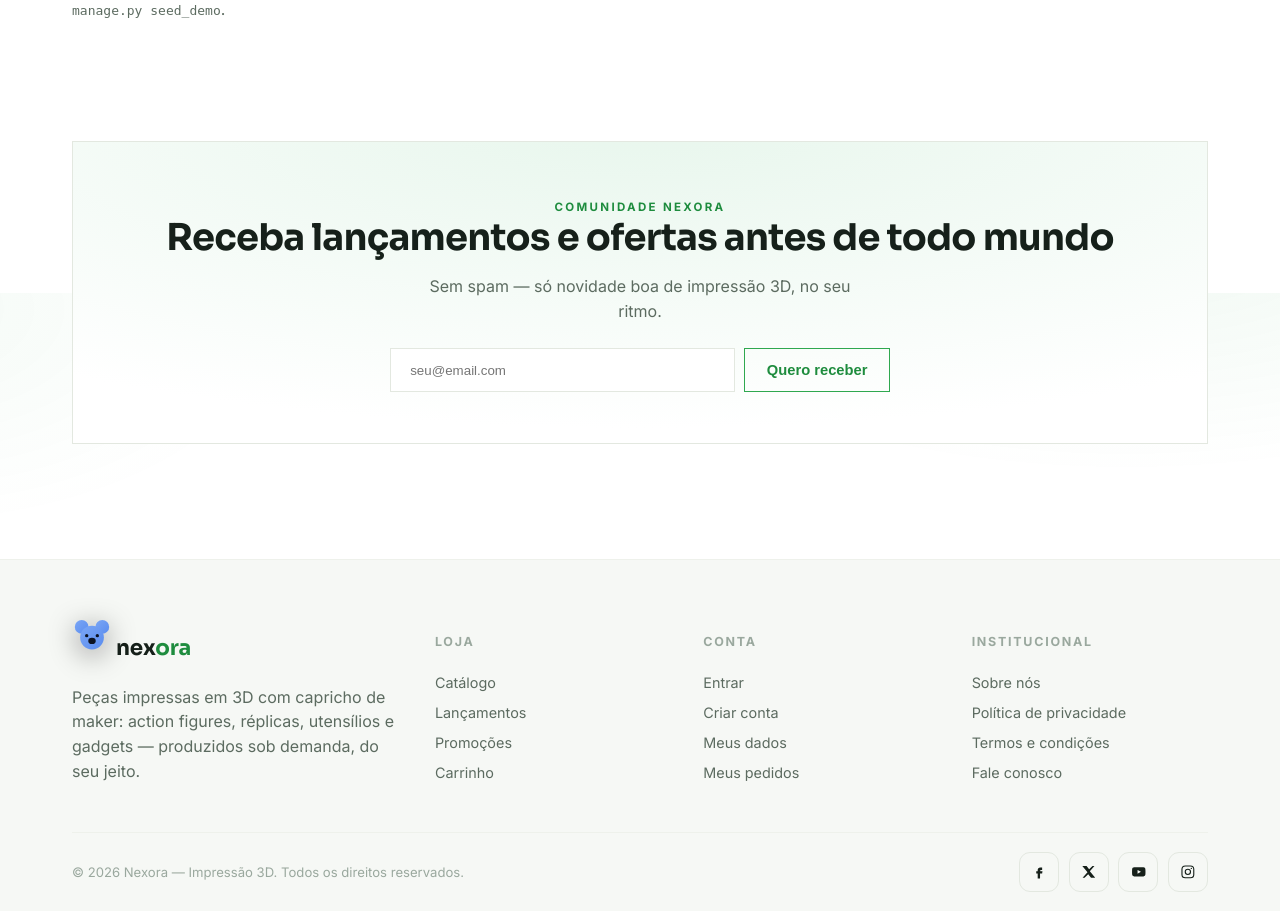
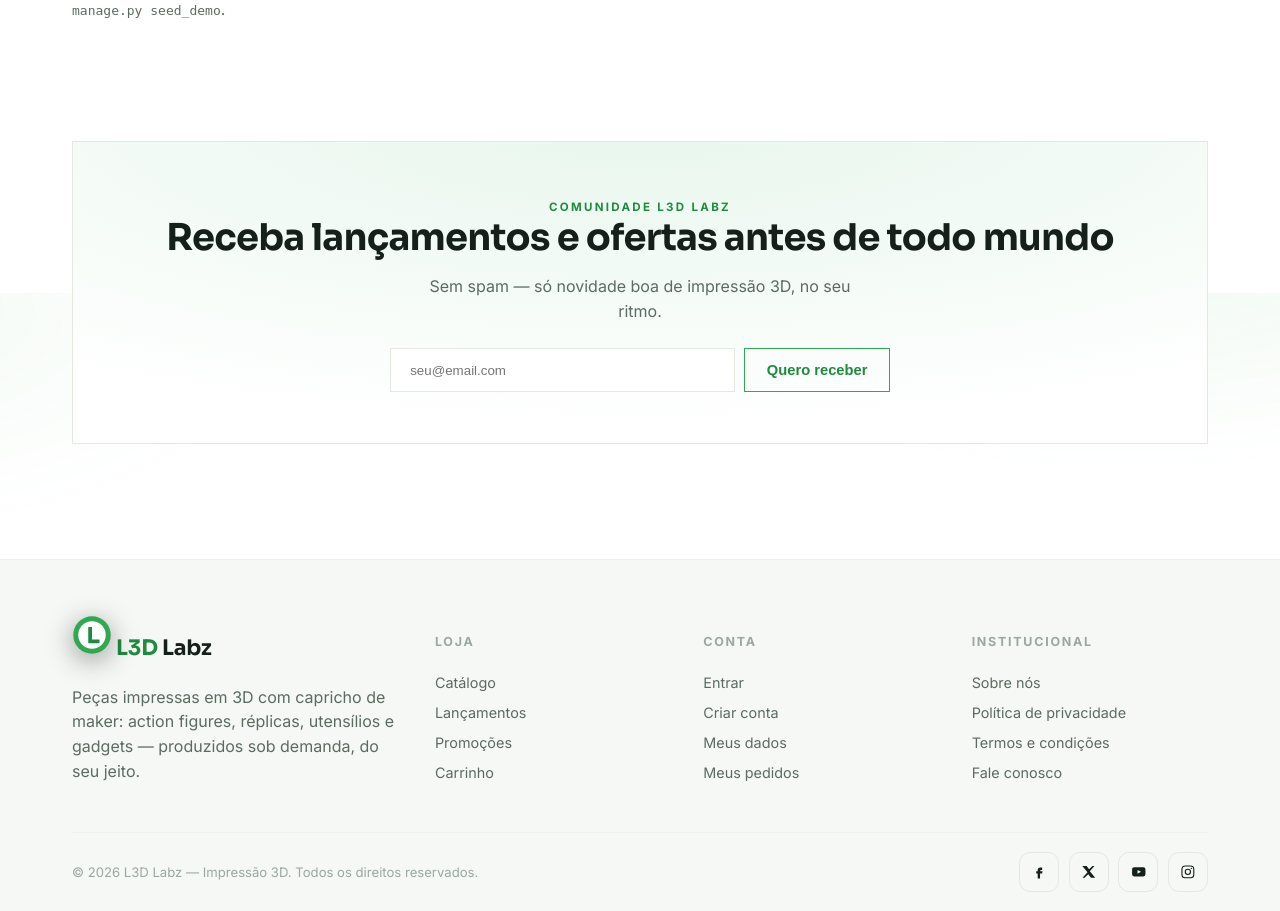
Before and after one commit to luixsouza/l3d-labz-site, a Django app: template apps/core/templates/core/home.html in a window 1280 px wide. Shown: the part 1307-2218 px from the top of the page. Run offline with Django 5.2, Linux system fonts and the light colour scheme; the template is opened without the code that fills it, so the values that code supplies are empty.

Commit message:
feat(01-01): emblema L + wordmark L3D Labz e remocao de Nexora visivel
- icons.html: novo simbolo #i-l3d-mark (circulo verde + L)
- navbar/footer/login/register: emblema #i-l3d-mark + wordmark <b>L3D</b> Labz
- footer copyright, home newsletter e promocoes rebrandados
- field.html e seed_demo.py: strings de marca atualizadas

```diff
--- a/apps/accounts/templates/accounts/login.html
+++ b/apps/accounts/templates/accounts/login.html
@@ -4,8 +4,8 @@
 <section class="auth-split">
   <aside class="auth-aside">
     <a href="{% url 'core:home' %}" class="brand">
-      <svg class="brand-logo" viewBox="0 0 64 64" aria-hidden="true"><use href="#i-koala"></use></svg>
-      <span class="brand-word">nex<b>ora</b></span>
+      <svg class="brand-logo" viewBox="0 0 64 64" aria-hidden="true"><use href="#i-l3d-mark"></use></svg>
+      <span class="brand-word"><b>L3D</b> Labz</span>
     </a>
     <div>
       <span class="eyebrow">Que bom te ver de novo</span>
--- a/apps/accounts/templates/accounts/register.html
+++ b/apps/accounts/templates/accounts/register.html
@@ -4,8 +4,8 @@
 <section class="auth-split">
   <aside class="auth-aside">
     <a href="{% url 'core:home' %}" class="brand">
-      <svg class="brand-logo" viewBox="0 0 64 64" aria-hidden="true"><use href="#i-koala"></use></svg>
-      <span class="brand-word">nex<b>ora</b></span>
+      <svg class="brand-logo" viewBox="0 0 64 64" aria-hidden="true"><use href="#i-l3d-mark"></use></svg>
+      <span class="brand-word"><b>L3D</b> Labz</span>
     </a>
     <div>
       <span class="eyebrow">Bem-vindo à comunidade</span>
--- a/apps/catalog/management/commands/seed_demo.py
+++ b/apps/catalog/management/commands/seed_demo.py
@@ -91,7 +91,7 @@ COUPONS = [
 
 
 class Command(BaseCommand):
-    help = "Popula o banco com dados de demonstração da Nexora."
+    help = "Popula o banco com dados de demonstração da L3D Labz."
 
     def handle(self, *args, **options):
         cats: dict[str, Category] = {}
--- a/apps/core/templates/core/home.html
+++ b/apps/core/templates/core/home.html
@@ -136,7 +136,7 @@
 <section class="section">
   <div class="container">
     <div class="newsletter reveal">
-      <span class="eyebrow">Comunidade Nexora</span>
+      <span class="eyebrow">Comunidade L3D Labz</span>
       <h2>Receba lançamentos e ofertas antes de todo mundo</h2>
       <p class="text-muted" style="max-width:46ch;margin-inline:auto">Sem spam — só novidade boa de impressão 3D, no seu ritmo.</p>
       <form onsubmit="event.preventDefault();this.reset();this.querySelector('button').textContent='Inscrito!';">
--- a/apps/core/templates/core/partials/field.html
+++ b/apps/core/templates/core/partials/field.html
@@ -1,4 +1,4 @@
-{# Renderiza um campo de formulário com o estilo Nexora. Uso: {% include "core/partials/field.html" with field=form.email %} #}
+{# Renderiza um campo de formulário com o estilo L3D Labz. Uso: {% include "core/partials/field.html" with field=form.email %} #}
 <div class="field">
   {% if field.field.widget.input_type != "checkbox" %}
     <label for="{{ field.id_for_label }}">{{ field.label }}</label>
--- a/apps/core/templates/core/partials/footer.html
+++ b/apps/core/templates/core/partials/footer.html
@@ -3,8 +3,8 @@
     <div class="footer-grid">
       <div>
         <a href="{% url 'core:home' %}" class="brand footer-brand">
-          <svg class="brand-logo" viewBox="0 0 64 64" aria-hidden="true"><use href="#i-koala"></use></svg>
-          <span class="brand-word">nex<b>ora</b></span>
+          <svg class="brand-logo" viewBox="0 0 64 64" aria-hidden="true"><use href="#i-l3d-mark"></use></svg>
+          <span class="brand-word"><b>L3D</b> Labz</span>
         </a>
         <p class="text-muted" style="max-width:36ch">Peças impressas em 3D com capricho de maker: action figures, réplicas, utensílios e gadgets — produzidos sob demanda, do seu jeito.</p>
       </div>
@@ -31,7 +31,7 @@
       </div>
     </div>
     <div class="footer-bottom">
-      <span>© 2026 Nexora — Impressão 3D. Todos os direitos reservados.</span>
+      <span>© 2026 L3D Labz — Impressão 3D. Todos os direitos reservados.</span>
       <div class="socials">
         <a href="#" aria-label="Facebook"><svg class="icon"><use href="#i-facebook"></use></svg></a>
         <a href="#" aria-label="X"><svg class="icon"><use href="#i-x"></use></svg></a>
--- a/apps/core/templates/core/partials/icons.html
+++ b/apps/core/templates/core/partials/icons.html
@@ -21,6 +21,13 @@
       <circle cx="23.5" cy="33" r="2.7" fill="#0c1322"/>
       <circle cx="40.5" cy="33" r="2.7" fill="#0c1322"/>
       <ellipse cx="32" cy="41.5" rx="6" ry="5" fill="#0c1322"/>
+    </symbol>
+
+    <!-- Emblema da marca: círculo + letra L (estilo boné do Luigi) -->
+    <symbol id="i-l3d-mark" viewBox="0 0 64 64">
+      <circle cx="32" cy="32" r="30" fill="#2FA84F"/>
+      <circle cx="32" cy="32" r="22" fill="#ffffff"/>
+      <path d="M26 19h6v20h12v6H26z" fill="#1E8C3E"/>
     </symbol>
 
     <symbol id="i-cart" viewBox="0 0 24 24" fill="none" stroke="currentColor" stroke-width="1.7" stroke-linecap="round" stroke-linejoin="round">
--- a/apps/core/templates/core/partials/navbar.html
+++ b/apps/core/templates/core/partials/navbar.html
@@ -1,9 +1,9 @@
 {% load static %}
 <header class="site-header">
   <div class="container">
-    <a href="{% url 'core:home' %}" class="brand" aria-label="Nexora — início">
-      <svg class="brand-logo" viewBox="0 0 64 64" aria-hidden="true"><use href="#i-koala"></use></svg>
-      <span class="brand-word">nex<b>ora</b></span>
+    <a href="{% url 'core:home' %}" class="brand" aria-label="L3D Labz — início">
+      <svg class="brand-logo" viewBox="0 0 64 64" aria-hidden="true"><use href="#i-l3d-mark"></use></svg>
+      <span class="brand-word"><b>L3D</b> Labz</span>
     </a>
 
     <nav class="main-nav" id="mainNav">
--- a/apps/promotions/templates/promotions/list.html
+++ b/apps/promotions/templates/promotions/list.html
@@ -31,7 +31,7 @@
 
     <!-- busca -->
     <div class="search-hero reveal">
-      <span class="eyebrow eyebrow-center">Ofertas Nexora</span>
+      <span class="eyebrow eyebrow-center">Ofertas L3D Labz</span>
       <h1 style="max-width:20ch;margin-inline:auto">Achados com desconto que valem a impressão</h1>
       <form method="get" action="{% url 'catalog:product_list' %}">
         <div class="search-bar">
```
